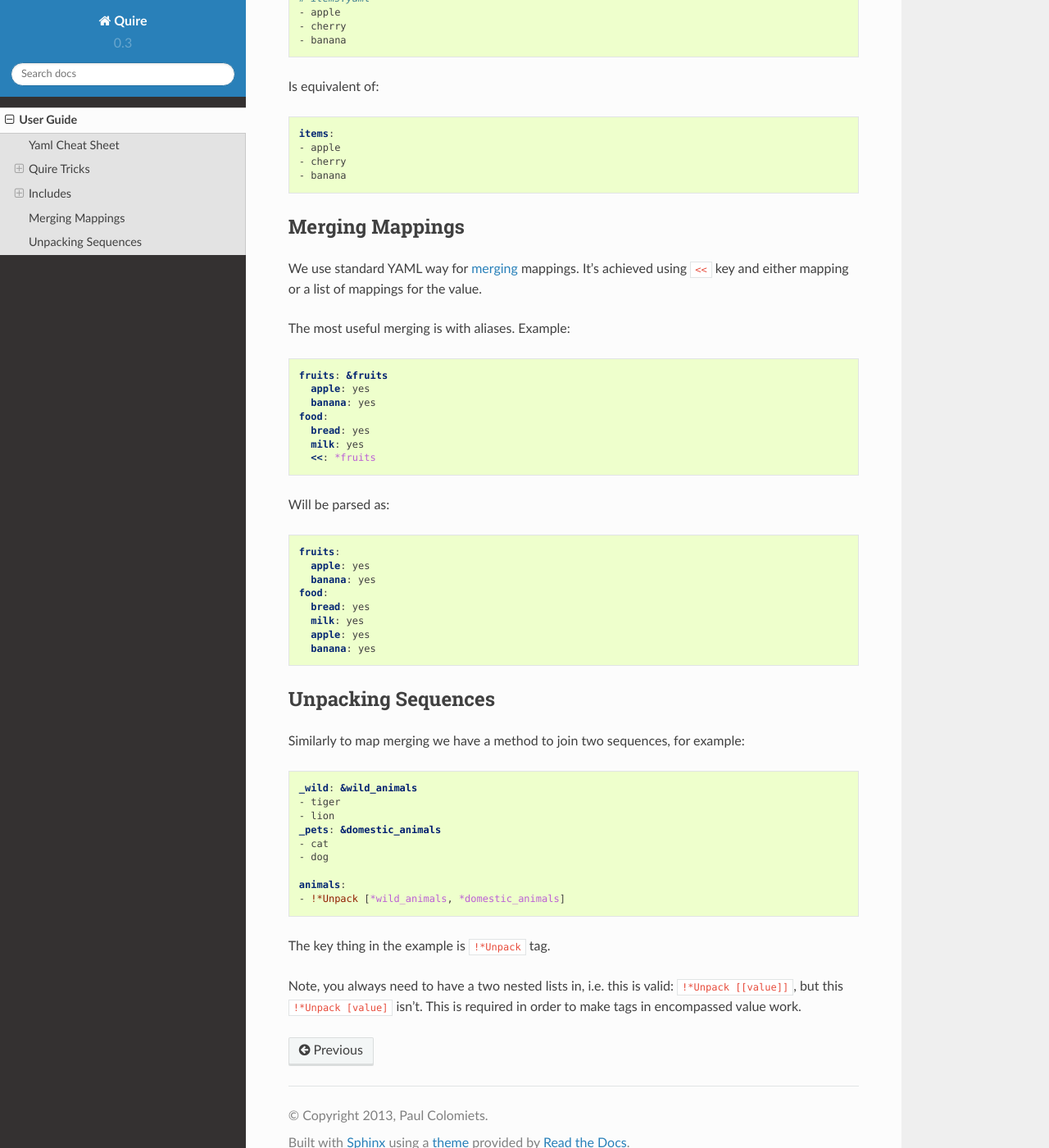
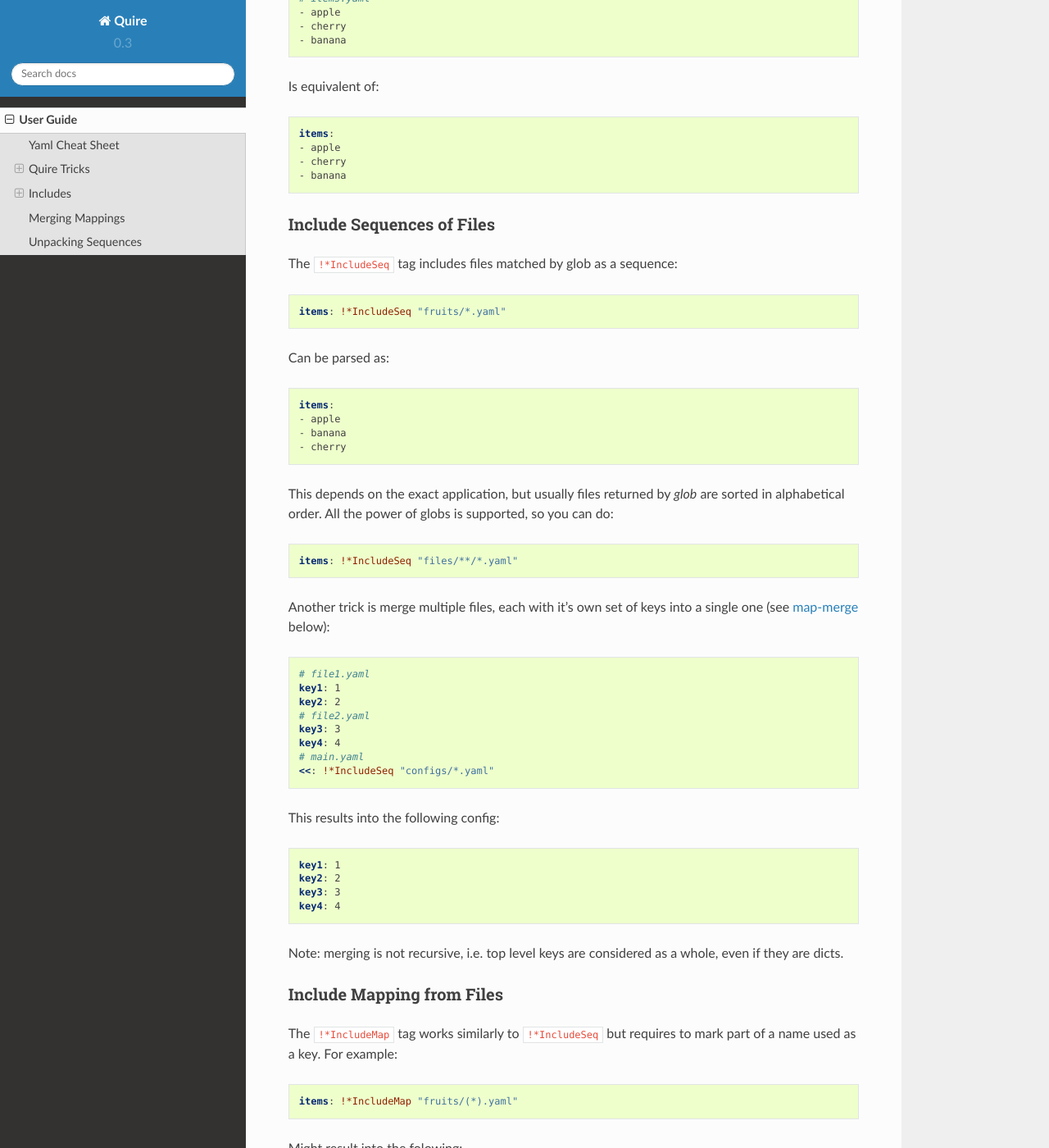
Before and after one commit to tailhook/rust-quire, a Sphinx documentation site: the page built from doc/user.rst, in a window 1280 px wide and 1400 px high, scrolled down 3817 px. Shown: the whole window at 82% size. Built offline with Sphinx 7.4.7 and the Read the Docs theme 2.0.0, drawn with Linux system fonts in a browser that asks for light colours; some of the changed text lies outside the part shown.

Commit message:
[breaking] Add support of IncludeSeq and IncludeMap

```diff
--- a/doc/user.rst
+++ b/doc/user.rst
@@ -209,6 +209,89 @@ Is equivalent of:
    - banana
 
 
+.. _include-seq:
+
+Include Sequences of Files
+--------------------------
+
+The ``!*IncludeSeq`` tag includes files matched by glob as a sequence:
+
+.. code-block:: yaml
+
+   items: !*IncludeSeq "fruits/*.yaml"
+
+Can be parsed as:
+
+.. code-block:: yaml
+
+   items:
+   - apple
+   - banana
+   - cherry
+
+This depends on the exact application, but usually files returned by `glob`
+are sorted in alphabetical order. All the power of globs is supported, so you
+can do:
+
+.. code-block:: yaml
+
+   items: !*IncludeSeq "files/**/*.yaml"
+
+Another trick is merge multiple files, each with it's own set of keys into
+a single one (see map-merge_ below):
+
+.. code-block:: yaml
+
+   # file1.yaml
+   key1: 1
+   key2: 2
+   # file2.yaml
+   key3: 3
+   key4: 4
+   # main.yaml
+   <<: !*IncludeSeq "configs/*.yaml"
+
+This results into the following config:
+
+.. code-block:: yaml
+
+   key1: 1
+   key2: 2
+   key3: 3
+   key4: 4
+
+Note: merging is not recursive, i.e. top level keys are considered as a whole,
+even if they are dicts.
+
+
+.. _include-map:
+
+Include Mapping from Files
+--------------------------
+
+The ``!*IncludeMap`` tag works similarly to ``!*IncludeSeq`` but requires to
+mark part of a name used as a key. For example:
+
+.. code-block:: yaml
+
+   items: !*IncludeMap "fruits/(*).yaml"
+
+Might result into the folowing:
+
+.. code-block:: yaml
+
+   items:
+     apple: { color: orange }
+     banana: { color: yellow }
+     cherry: { color: red }
+
+You can parenthesize any part as well as a whole path:
+
+.. code-block:: yaml
+
+   files: !*IncludeMap "(**/*.yaml)"
+
+
 .. _map-merge:
 
 Merging Mappings
```
Also changed, not shown: 3 other files.
